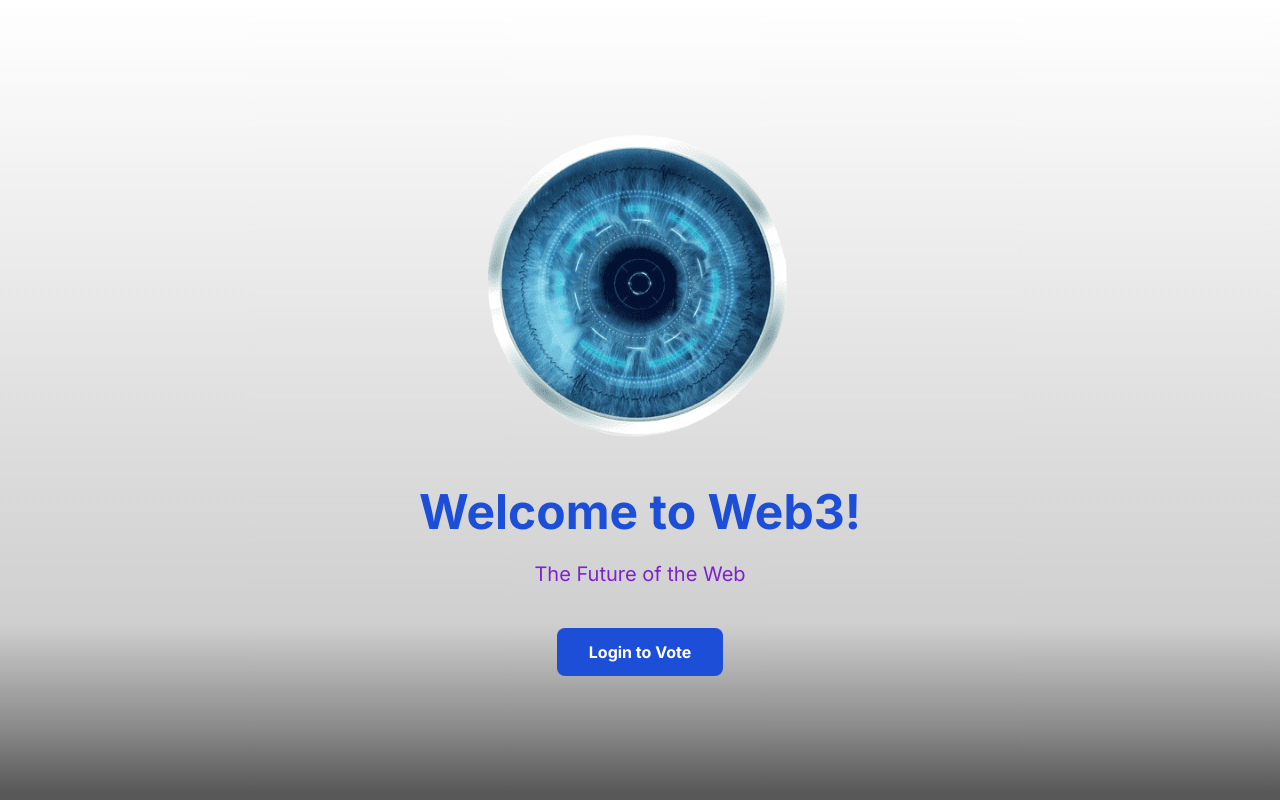
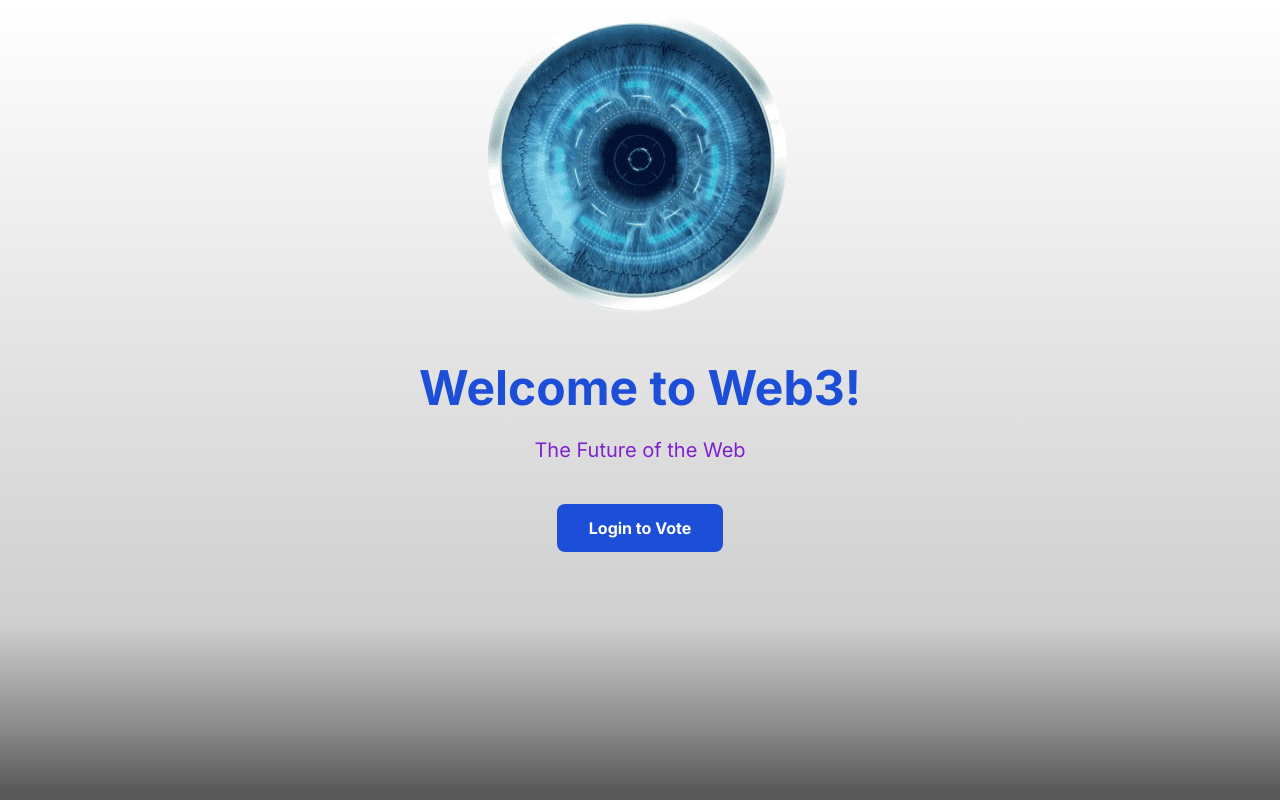
Before and after one commit to Nikolla2000/Web3-Voting-System, a Next.js app in the folder frontend/: page / in a window 1280 px wide. Built offline with nearby package versions, Linux system fonts and the light colour scheme.

Commit message:
Set min-height of screen to the layout and removed it from the child routes

```diff
--- a/frontend/src/app/layout.tsx
+++ b/frontend/src/app/layout.tsx
@@ -16,7 +16,7 @@ export default function RootLayout({
 }>) {
   return (
     <html lang="en">
-      <body className={inter.className}>{children}</body>
+      <body className={`${inter.className} min-h-screen `}>{children}</body>
     </html>
   );
 }
--- a/frontend/src/app/login/page.tsx
+++ b/frontend/src/app/login/page.tsx
@@ -2,7 +2,7 @@ import LoginForm from "../ui/login-form";
 
 export default function Page() {
     return (
-        <main className="min-h-screen p-20">
+        <main className="p-20">
             <h1 className="text-center text-7xl font-bold text-blue-700 mb-10">Login</h1>
             <LoginForm/>
         </main>
--- a/frontend/src/app/page.tsx
+++ b/frontend/src/app/page.tsx
@@ -4,7 +4,7 @@ import Link from 'next/link';
 
 export default function Home() {
   return (
-    <main className="flex min-h-screen flex-col items-center justify-center p-15 relative animate__animated animate__fadeIn">
+    <main className="flex flex-col items-center justify-center p-15 relative animate__animated animate__fadeIn">
       <div>
         <img src="/heading-img2.png" alt="heading image" className='w-80 mb-10' />
       </div>
--- a/frontend/src/app/register/page.tsx
+++ b/frontend/src/app/register/page.tsx
@@ -2,7 +2,7 @@ import RegisterForm from "../ui/register-form";
 
 export default function Page() {
     return (
-        <main className="min-h-screen p-20">
+        <main className="p-20">
             <h1 className="text-center text-7xl font-bold text-blue-700 mb-10">Register</h1>
             <RegisterForm/>
         </main>
```
